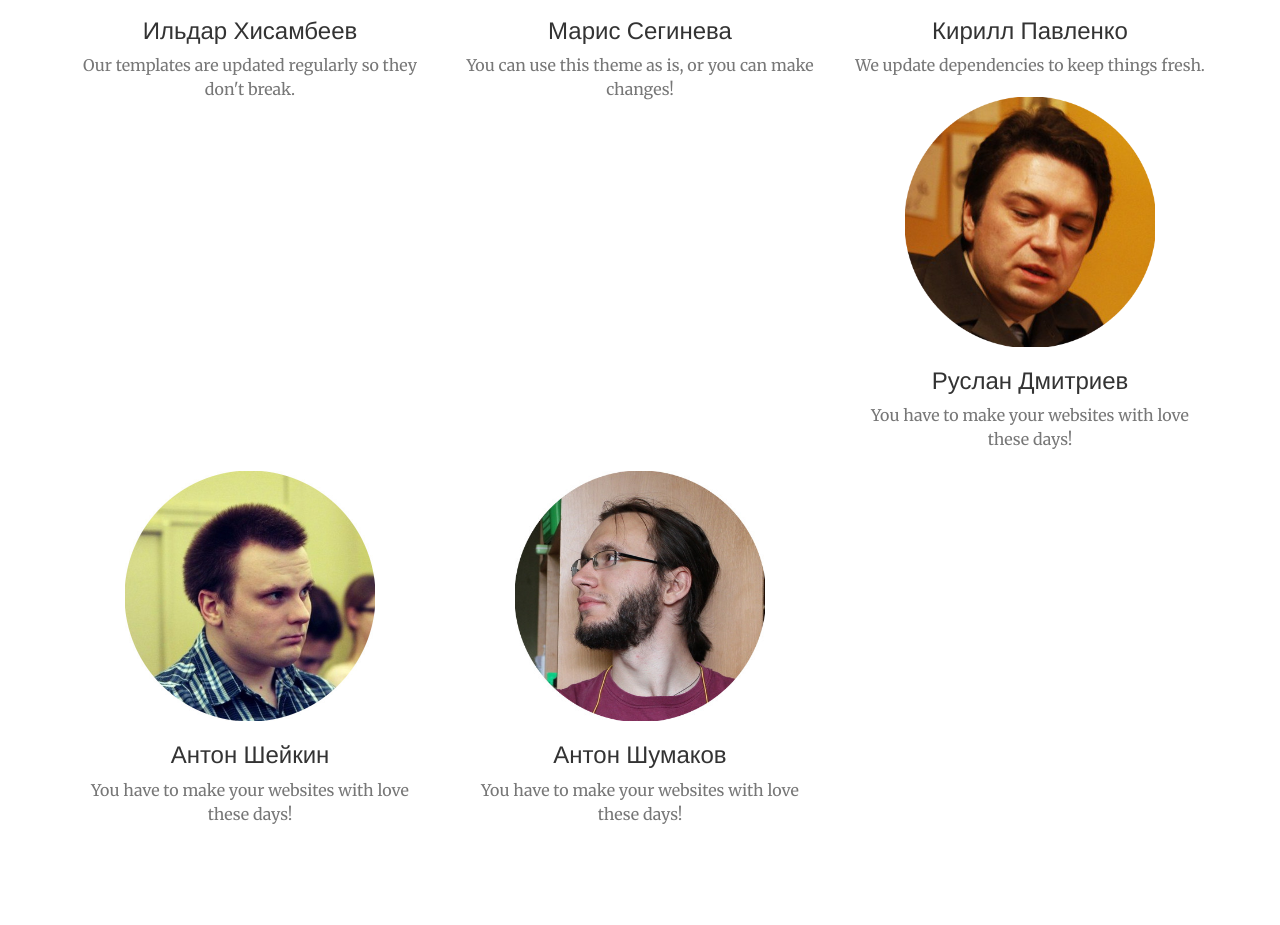
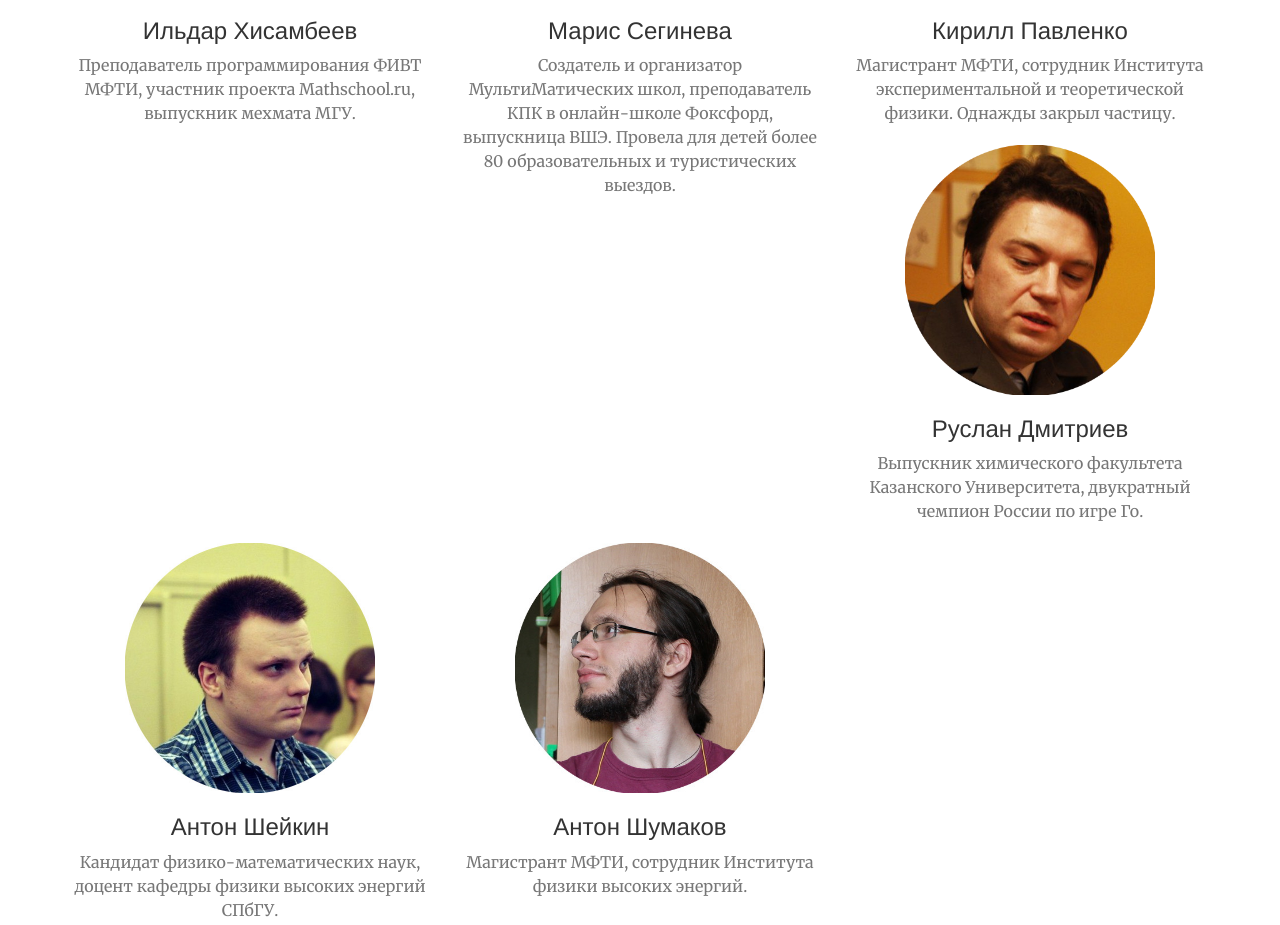
Before and after one commit to just-kir/just-kir.github.io, a website: page index2.html in a window 1280 px wide. Shown: the part 2994-3919 px from the top of the page. Drawn offline with nearby package versions, Linux system fonts and the light colour scheme.

Commit message:
Update index2.html
meet my people

```diff
--- a/index2.html
+++ b/index2.html
@@ -177,7 +177,7 @@
                         <img src="img/Ildar.png" height="250" width = "250"></img>
                         </div>
                         <h3>Ильдар Хисамбеев</h3>
-                        <p class="text-muted">Our templates are updated regularly so they don't break.</p>
+                        <p class="text-muted">Преподаватель программирования ФИВТ МФТИ, участник проекта Mathschool.ru, выпускник мехмата МГУ.</p>
                     </div>
                 </div>
                 <div class="col-lg-4 col-md-6 text-center">
@@ -186,7 +186,7 @@
                         <img src="img/Maris.png" height="250" width = "250"></img>
                         </div>
                         <h3>Марис Сегинева</h3>
-                        <p class="text-muted">You can use this theme as is, or you can make changes!</p>
+                        <p class="text-muted">Создатель и организатор МультиМатических школ, преподаватель КПК в онлайн-школе Фоксфорд, выпускница ВШЭ. Провела для детей более 80 образовательных и туристических выездов.</p>
                     </div>
                 </div>
                 <div class="col-lg-4 col-md-6 text-center">
@@ -195,7 +195,7 @@
                         <img src="img/Kirill_P.png" height="250" width = "250"></img>
                         </div>
                         <h3>Кирилл Павленко</h3>
-                        <p class="text-muted">We update dependencies to keep things fresh.</p>
+                        <p class="text-muted">Магистрант МФТИ, сотрудник Института экспериментальной и теоретической физики. Однажды закрыл частицу.</p>
                     </div>
                 </div>
                 <div class="col-lg-4 col-md-6 text-center">
@@ -204,7 +204,7 @@
                         <img src="img/Ruslan.png" height="250" width = "250"></img>
                         </div>
                         <h3>Руслан Дмитриев</h3>
-                        <p class="text-muted">You have to make your websites with love these days!</p>
+                        <p class="text-muted">Выпускник химического факультета Казанского Университета, двукратный чемпион России по игре Го.</p>
                     </div>
                 </div>
                 <div class="col-lg-4 col-md-6 text-center">
@@ -213,7 +213,7 @@
                         <img src="img/Ant_sh.jpg" height="250" width = "250"></img>
                         </div>
                         <h3>Антон Шейкин</h3>
-                        <p class="text-muted">You have to make your websites with love these days!</p>
+                        <p class="text-muted">Кандидат физико-математических наук, доцент кафедры физики высоких энергий СПбГУ.</p>
                     </div>
                 </div>
                 <div class="col-lg-4 col-md-6 text-center">
@@ -222,7 +222,7 @@
                         <img src="img/shum.jpg" height="250" width = "250"></img>
                         </div>
                         <h3>Антон Шумаков</h3>
-                        <p class="text-muted">You have to make your websites with love these days!</p>
+                        <p class="text-muted">Магистрант МФТИ, сотрудник Института физики высоких энергий.</p>
                     </div>
                 </div>
             </div>
```
